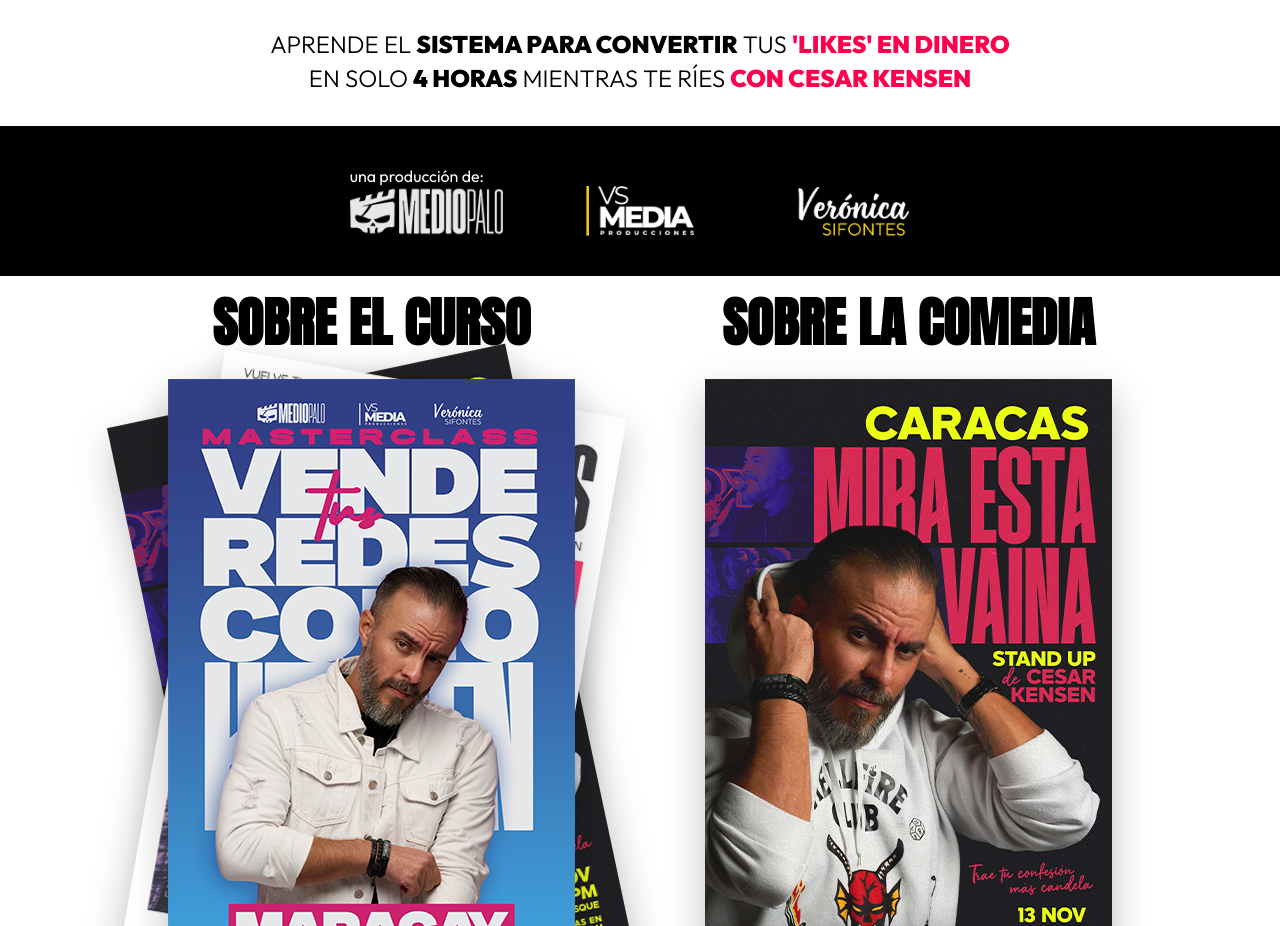
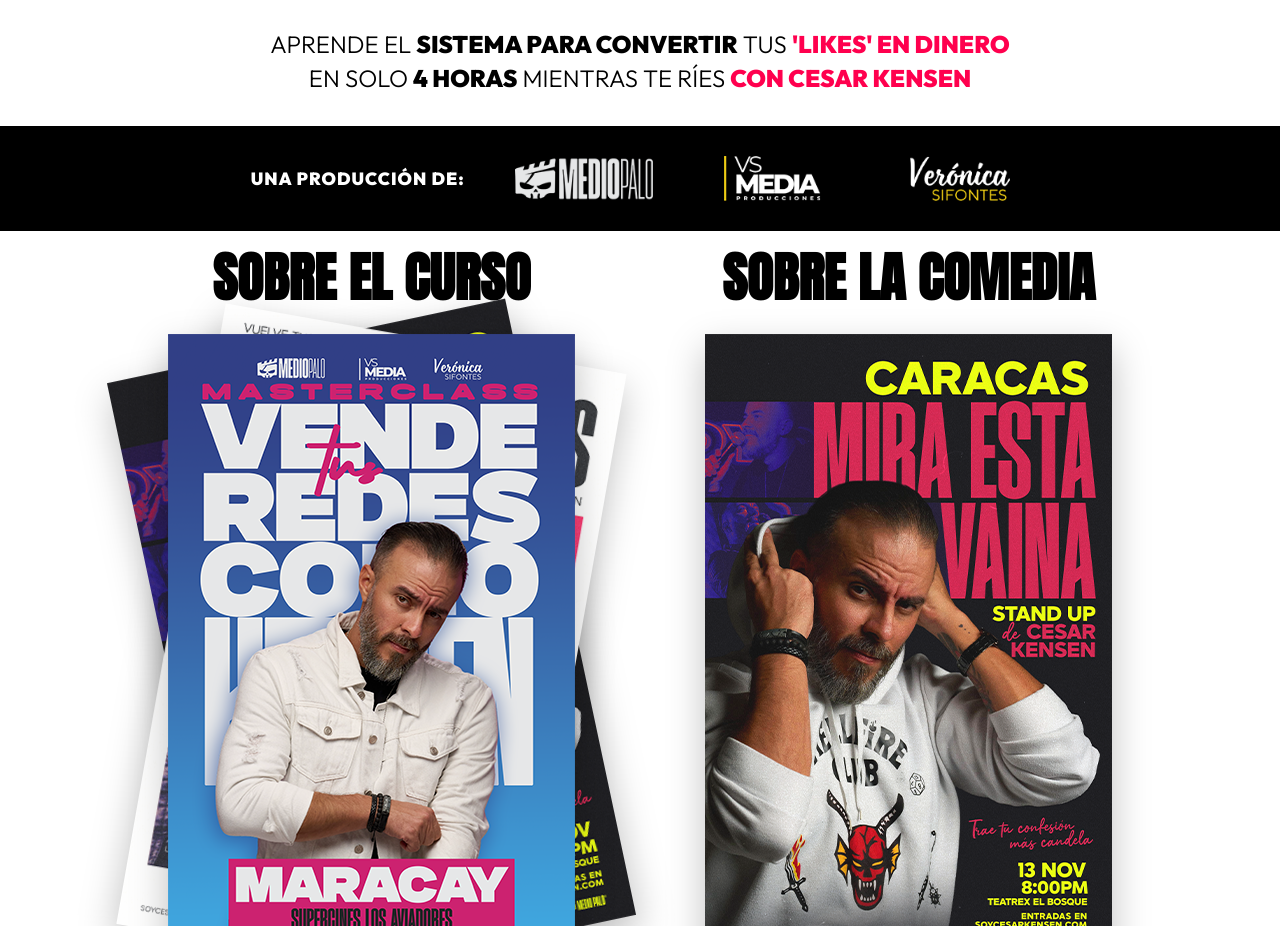
Before and after one commit to cesarkensen/tourkensen, a plain HTML site: page maracay/index.html in a window 1280 px wide. Shown: the part 1061-1987 px from the top of the page. Drawn offline with Linux system fonts and the light colour scheme.

Commit message:
Add files via upload

```diff
--- a/maracay/index.html
+++ b/maracay/index.html
@@ -87,14 +87,16 @@
         .web-only { display: inline; }
         .mobile-only { display: none; }
 
-        /* PRODUCCION LOGOS */
+        /* ---------------------------------------------------- */
+        /* id="produccion-logos"                                */
+        /* ---------------------------------------------------- */
         #produccion-logos {
-            width: 100%; background-color: var(--black-base); padding: 40px 5%; display: flex; justify-content: center; align-items: center;
+            width: 100%; background-color: var(--black-base); padding: 30px 5%; display: flex; justify-content: center; align-items: center; border: none;
         }
-        #produccion-logos .logos-container {
-            display: flex; align-items: center; justify-content: center; gap: 60px; flex-wrap: wrap;
-        }
-        #produccion-logos img { height: 50px; width: auto; object-fit: contain; }
+        #produccion-logos .logos-wrapper { display: flex; align-items: center; justify-content: center; width: 100%; max-width: 1200px; }
+        #produccion-logos .produccion-title { font-family: var(--font-outfit); font-weight: 900; font-size: 1.1rem; color: var(--white-pure); text-transform: uppercase; letter-spacing: 1px; margin-right: 50px; }
+        #produccion-logos .logos-container { display: flex; align-items: center; gap: 50px; position: relative; }
+        #produccion-logos .logos-container img { height: 45px; width: auto; object-fit: contain; display: block; border: none; }
 
         /* POSTERS OPTIONS */
         #posters-options {
```
